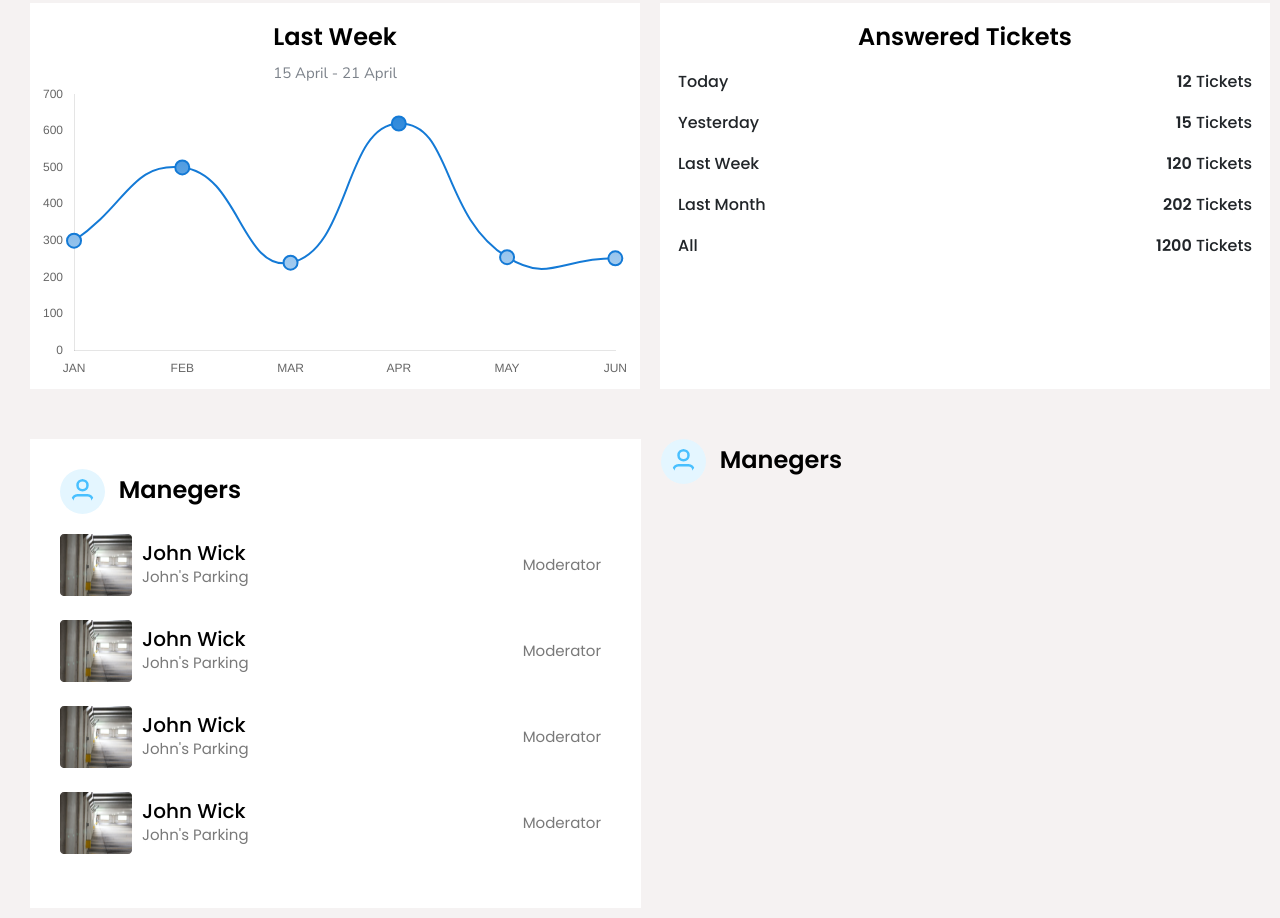
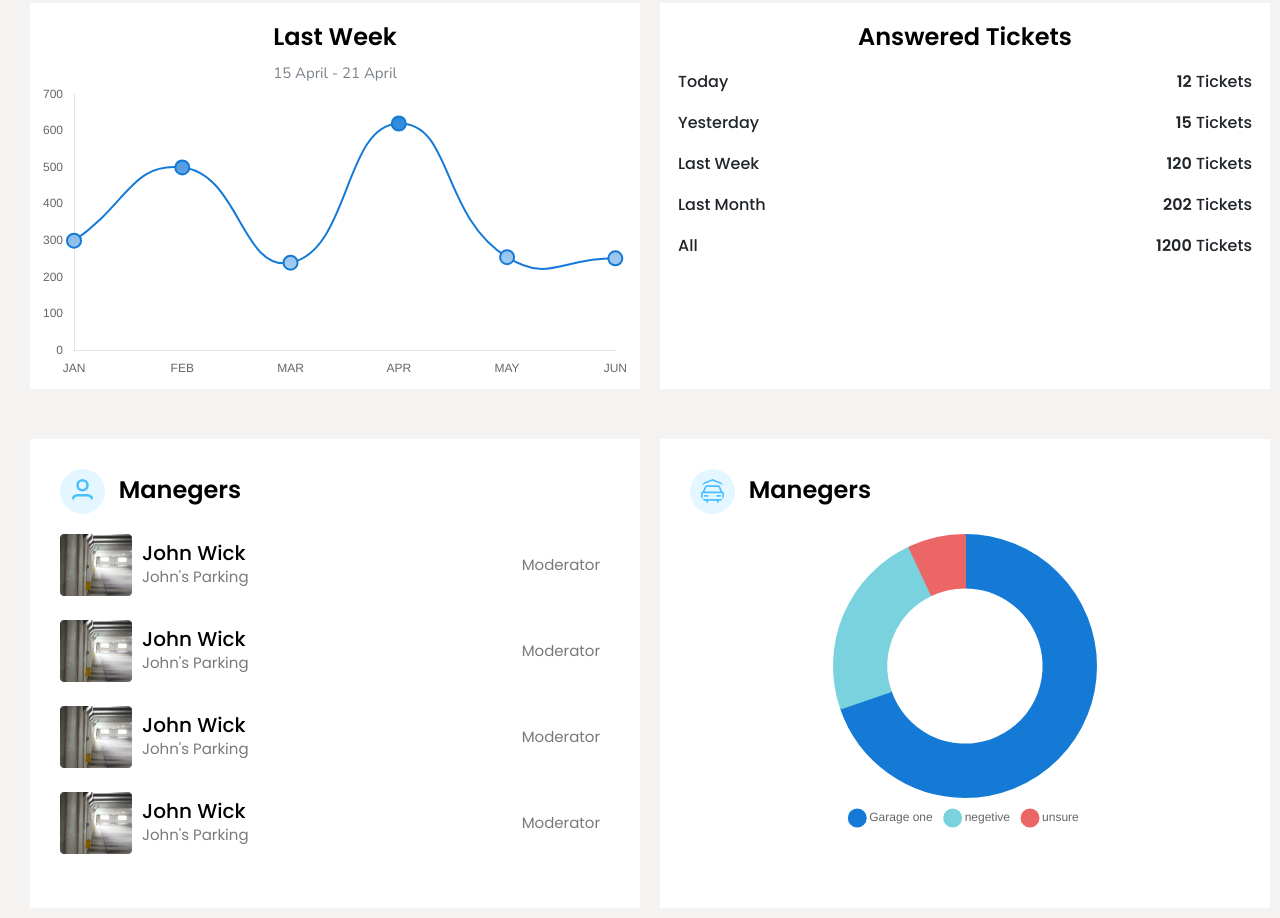
Before and after one commit to AbuRaihan1/adesh-vai-dashboard-last, a plain HTML site: page wlcmDashboard.html in a window 1280 px wide. Shown: the part 1112-2030 px from the top of the page. Drawn offline with nearby package versions, Linux system fonts and the light colour scheme; files whose address does not match are found by name.

Commit message:
done doughnut chart setting, remind percentage

```diff
--- a/assets/css/graph.css
+++ b/assets/css/graph.css
@@ -176,17 +176,15 @@ input:checked + .slider:before {
   padding: 30px;
 }
 
-
-
 .managerTitle {
   font-family: "Poppins", sans-serif;
   font-weight: 600;
   color: black;
-  padding-bottom: 20px ;
+  padding-bottom: 20px;
 }
 
 .managerTitle img {
-    background: #E4F6FF;
+  background: #e4f6ff;
   padding: 10px;
   border-radius: 50%;
   height: 45px;
@@ -209,13 +207,13 @@ input:checked + .slider:before {
   font-size: 15px;
 }
 
-.managerInfoUser{
+.managerInfoUser {
   display: flex;
   align-items: center;
   gap: 10px;
 }
 
-.managerInfoUser img{
+.managerInfoUser img {
   width: 72px;
   height: 62px;
 }
@@ -230,6 +228,12 @@ input:checked + .slider:before {
   color: #797979;
   font-weight: 400;
   font-size: 15px;
+}
+
+/* garages start  */
+.garages {
+  background: white;
+  padding: 30px;
 }
 /* manager and garage end here  */
 
--- a/assets/js/charts.js
+++ b/assets/js/charts.js
@@ -192,14 +192,14 @@ let configLastWeekChart = new Chart(ctx, {
 // doughunut chart garages start
 
 const dataDoughnut = {
-  labels: ["possitive", "negetive", "unsure"],
+  labels: ["Garage one", "negetive", "unsure"],
   datasets: [
     {
       label: "# of Votes",
       data: [60, 20, 6],
-      backgroundColor: ["#9791FF", "#FF5959", "lightgray"],
-      borderColor: ["#9791FF", "#FF5959", "lightgray"],
-      cutout: "70%",
+      backgroundColor: ["#147AD6", "#79D2DE", "#EC6666"],
+      borderColor: ["#147AD6", "#79D2DE", "#EC6666"],
+      cutout: "60%",
     },
   ],
 };
@@ -213,9 +213,9 @@ const doughnutConfig = {
     maintainAspectRatio: false,
     plugins: {
       legend: {
-        position: "left",
-        align: "center",
-        fontSize: "14",
+        position: "bottom",
+        align: "left",
+        fontSize: "16",
         labels: {
           pointStyle: "circle",
           usePointStyle: true,
@@ -227,9 +227,9 @@ const doughnutConfig = {
 };
 
 // data redering
-// const garagesDoughnut = new Chart(
-//   document.getElementById("garagesDoughnutChart"),
-//   doughnutConfig
-// );
+const garagesDoughnut = new Chart(
+  document.getElementById("garagesDoughnutChart"),
+  doughnutConfig
+);
 
 // doughnut chart gareges end
--- a/wlcmDashboard.html
+++ b/wlcmDashboard.html
@@ -285,8 +285,10 @@
                </div>
             </div>
             <div class="garages commonClassForManagerAndGarages">
-                <h4 class="managerTitle"> <img src="assets/images/managerUser.svg" alt=""> Manegers</h4>
-               <canvas id="garagesDoughnutChart"></canvas>
+                <h4 class="managerTitle"> <img src="assets/images/garages.svg" alt=""> Manegers</h4>
+               <div class="doughnutChartWrapper">
+                <canvas id="garagesDoughnutChart"></canvas>
+               </div>
             </div>
           </section>
 
```
Also changed, not shown: assets/images/garages.svg (renamed from assets/images/icon/garages.svg). Lines whose indentation alone changed are shown as unchanged.
